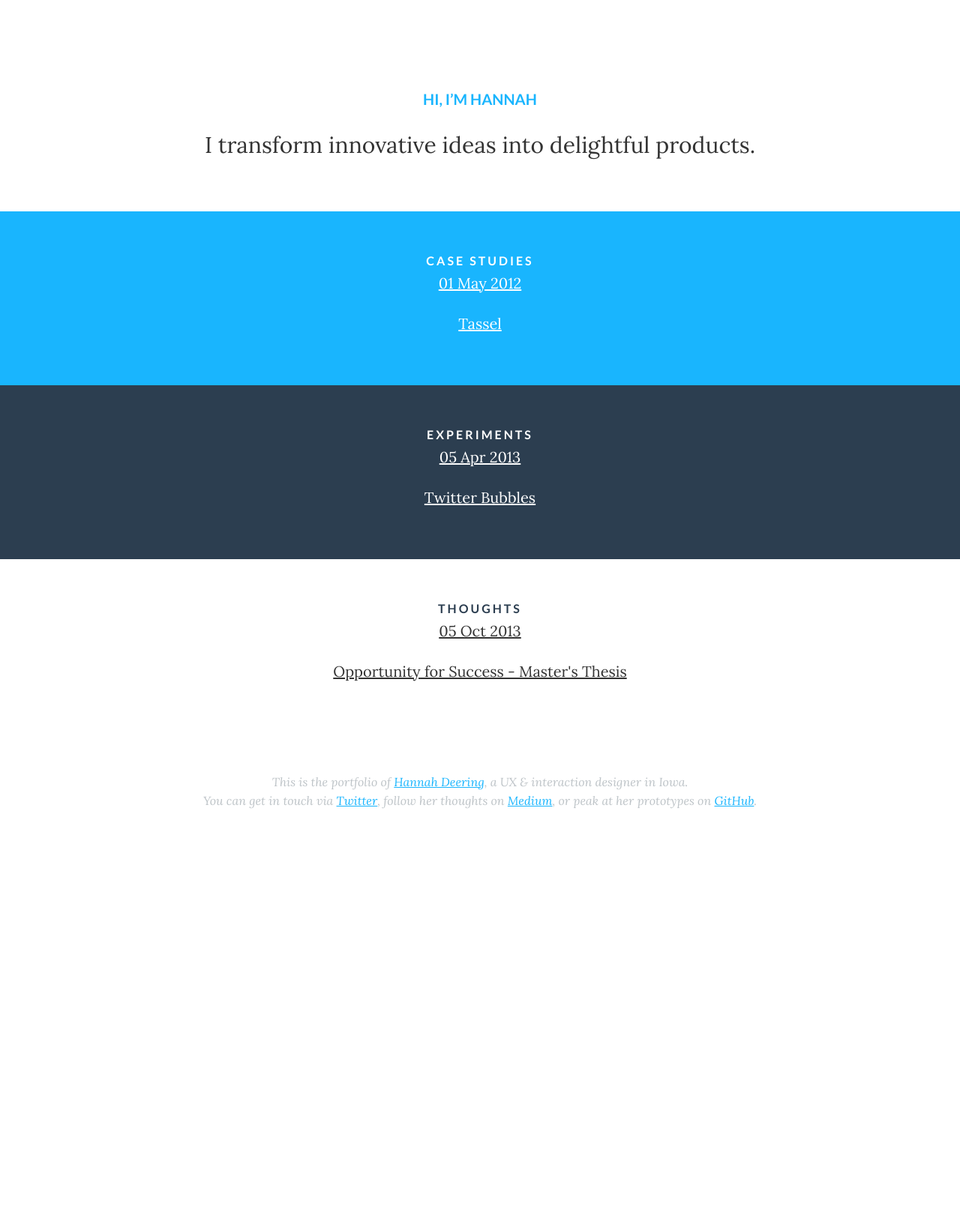
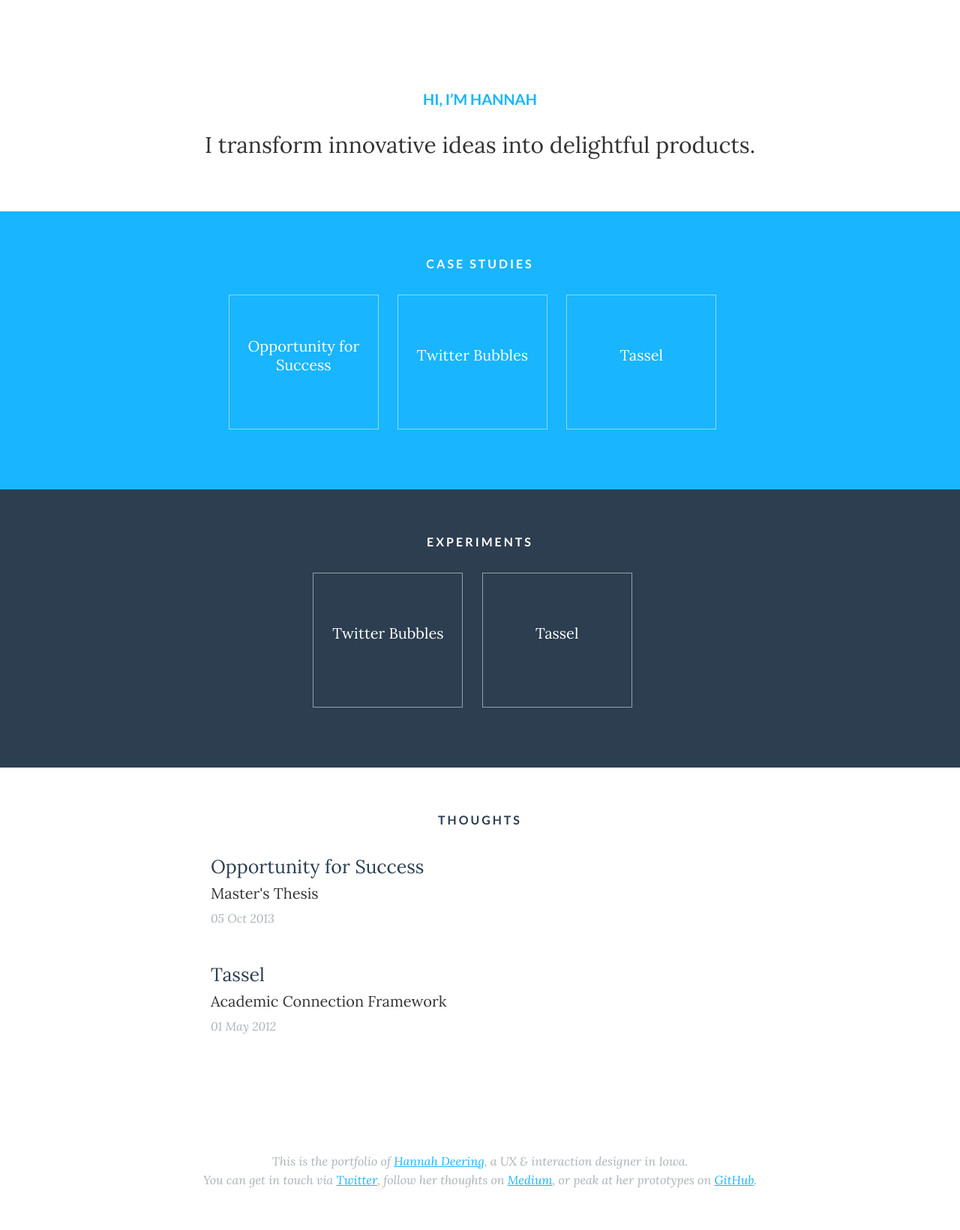
Before and after one commit to hannahd/hannahd.github.io, a Jekyll site: the page built from index.html, in a window 1280 px wide. Shown: the whole page at 75% size. Built offline with Jekyll 4.4.1, drawn with Linux system fonts in a browser that asks for light colours; before the commit the page ends 1135 px from its top, so only the background shows below that.

Commit message:
Added styling to posts on front page

```diff
--- a/_layouts/default.html
+++ b/_layouts/default.html
@@ -4,7 +4,7 @@
 <!--[if IE 8]>         <html class="no-js lt-ie9"> <![endif]-->
 <!--[if gt IE 8]><!--> <html class="no-js"> <!--<![endif]-->
   <head>
-      <title>{{ site.name }} }}</title>
+      <title>{{ site.name }}</title>
       <meta charset="utf-8">
       <meta http-equiv="X-UA-Compatible" content="IE=edge,chrome=1">
       <meta http-equiv="content-language" content="en-gb" />
--- a/_posts/2012-05-01-tassel.markdown
+++ b/_posts/2012-05-01-tassel.markdown
@@ -1,8 +1,9 @@
 ---
 layout: post
 title:  "Tassel"
+tagline: "Academic Connection Framework"
 date:   2012-05-01 20:48:46
-category: project
+categories: project experiment blog
 tags: webdev projects featured
 ---
 
--- a/_posts/2013-04-05-twitter-bubbles.markdown
+++ b/_posts/2013-04-05-twitter-bubbles.markdown
@@ -1,8 +1,9 @@
 ---
 layout: post
 title:  "Twitter Bubbles"
+tagline: "Emphasizing Quieter Voices"
 date:   2013-04-05 20:48:46
-category: experiment
+categories: project experiment
 tags: webdev projects featured
 ---
 
--- a/_posts/2013-05-05-opportunity-for-success.markdown
+++ b/_posts/2013-05-05-opportunity-for-success.markdown
@@ -1,8 +1,9 @@
 ---
 layout: post
-title:  "Opportunity for Success - Master's Thesis"
+title:  "Opportunity for Success"
+tagline: "Master's Thesis"
 date:   2013-10-05 20:48:46
-category: blog
+categories: project blog
 tags: writing projects featured
 ---
 
--- a/css/main.css
+++ b/css/main.css
@@ -348,7 +348,10 @@ td,
 th {
   padding: 0; }
 
-header, footer, #case-studies, #experiments, #thoughts {
+.features li a, .features li a small, .posts li a {
+  transition: all .3s ease; }
+
+header, footer {
   padding-left: 2em;
   padding-right: 2em;
   padding-top: 2em;
@@ -367,7 +370,7 @@ html {
 
 body {
   font: 1.25em "Lora", Georgia, serif;
-  color: #333333;
+  color: #333;
   text-rendering: optimizeLegibility;
   -webkit-font-smoothing: antialiased;
   background-color: white;
@@ -433,7 +436,7 @@ ol li {
 a {
   color: #19b5fe; }
   a:hover {
-    color: #333333; }
+    color: #333; }
 
 @font-face {
   font-family: 'icomoon';
@@ -467,7 +470,7 @@ a {
   border: 1px solid #e0e1e6;
   border-radius: 3px;
   padding: 1em 1em;
-  background-color: #fafafa;
+  background-color: rgba(250, 250, 250, 0.12);
   font-size: 80%;
   margin: 2em auto;
   overflow: scroll;
@@ -479,15 +482,15 @@ code {
   line-height: 1.5; }
 
 .highlight .c {
-  color: #586e75; }
+  color: #586E75; }
 
 /* Comment */
 .highlight .err {
-  color: #93a1a1; }
+  color: #93A1A1; }
 
 /* Error */
 .highlight .g {
-  color: #93a1a1; }
+  color: #93A1A1; }
 
 /* Generic */
 .highlight .k {
@@ -495,11 +498,11 @@ code {
 
 /* Keyword */
 .highlight .l {
-  color: #93a1a1; }
+  color: #93A1A1; }
 
 /* Literal */
 .highlight .n {
-  color: #93a1a1; }
+  color: #93A1A1; }
 
 /* Name */
 .highlight .o {
@@ -507,15 +510,15 @@ code {
 
 /* Operator */
 .highlight .x {
-  color: #cb4b16; }
+  color: #CB4B16; }
 
 /* Other */
 .highlight .p {
-  color: #93a1a1; }
+  color: #93A1A1; }
 
 /* Punctuation */
 .highlight .cm {
-  color: #586e75; }
+  color: #586E75; }
 
 /* Comment.Multiline */
 .highlight .cp {
@@ -523,7 +526,7 @@ code {
 
 /* Comment.Preproc */
 .highlight .c1 {
-  color: #586e75; }
+  color: #586E75; }
 
 /* Comment.Single */
 .highlight .cs {
@@ -531,7 +534,7 @@ code {
 
 /* Comment.Special */
 .highlight .gd {
-  color: #2aa198; }
+  color: #2AA198; }
 
 /* Generic.Deleted */
 .highlight .ge {
@@ -540,11 +543,11 @@ code {
 
 /* Generic.Emph */
 .highlight .gr {
-  color: #dc322f; }
+  color: #DC322F; }
 
 /* Generic.Error */
 .highlight .gh {
-  color: #cb4b16; }
+  color: #CB4B16; }
 
 /* Generic.Heading */
 .highlight .gi {
@@ -552,11 +555,11 @@ code {
 
 /* Generic.Inserted */
 .highlight .go {
-  color: #93a1a1; }
+  color: #93A1A1; }
 
 /* Generic.Output */
 .highlight .gp {
-  color: #93a1a1; }
+  color: #93A1A1; }
 
 /* Generic.Prompt */
 .highlight .gs {
@@ -565,19 +568,19 @@ code {
 
 /* Generic.Strong */
 .highlight .gu {
-  color: #cb4b16; }
+  color: #CB4B16; }
 
 /* Generic.Subheading */
 .highlight .gt {
-  color: #93a1a1; }
+  color: #93A1A1; }
 
 /* Generic.Traceback */
 .highlight .kc {
-  color: #cb4b16; }
+  color: #CB4B16; }
 
 /* Keyword.Constant */
 .highlight .kd {
-  color: #268bd2; }
+  color: #268BD2; }
 
 /* Keyword.Declaration */
 .highlight .kn {
@@ -589,79 +592,79 @@ code {
 
 /* Keyword.Pseudo */
 .highlight .kr {
-  color: #268bd2; }
+  color: #268BD2; }
 
 /* Keyword.Reserved */
 .highlight .kt {
-  color: #dc322f; }
+  color: #DC322F; }
 
 /* Keyword.Type */
 .highlight .ld {
-  color: #93a1a1; }
+  color: #93A1A1; }
 
 /* Literal.Date */
 .highlight .m {
-  color: #2aa198; }
+  color: #2AA198; }
 
 /* Literal.Number */
 .highlight .s {
-  color: #2aa198; }
+  color: #2AA198; }
 
 /* Literal.String */
 .highlight .na {
-  color: #93a1a1; }
+  color: #93A1A1; }
 
 /* Name.Attribute */
 .highlight .nb {
-  color: #b58900; }
+  color: #B58900; }
 
 /* Name.Builtin */
 .highlight .nc {
-  color: #268bd2; }
+  color: #268BD2; }
 
 /* Name.Class */
 .highlight .no {
-  color: #cb4b16; }
+  color: #CB4B16; }
 
 /* Name.Constant */
 .highlight .nd {
-  color: #268bd2; }
+  color: #268BD2; }
 
 /* Name.Decorator */
 .highlight .ni {
-  color: #cb4b16; }
+  color: #CB4B16; }
 
 /* Name.Entity */
 .highlight .ne {
-  color: #cb4b16; }
+  color: #CB4B16; }
 
 /* Name.Exception */
 .highlight .nf {
-  color: #268bd2; }
+  color: #268BD2; }
 
 /* Name.Function */
 .highlight .nl {
-  color: #93a1a1; }
+  color: #93A1A1; }
 
 /* Name.Label */
 .highlight .nn {
-  color: #93a1a1; }
+  color: #93A1A1; }
 
 /* Name.Namespace */
 .highlight .nx {
-  color: #555555; }
+  color: #555; }
 
 /* Name.Other */
 .highlight .py {
-  color: #93a1a1; }
+  color: #93A1A1; }
 
 /* Name.Property */
 .highlight .nt {
-  color: #268bd2; }
+  color: #268BD2; }
 
 /* Name.Tag */
 .highlight .nv {
-  color: #268bd2; }
+  color: #268BD2; }
 
 /* Name.Variable */
 .highlight .ow {
@@ -669,87 +672,87 @@ code {
 
 /* Operator.Word */
 .highlight .w {
-  color: #93a1a1; }
+  color: #93A1A1; }
 
 /* Text.Whitespace */
 .highlight .mf {
-  color: #2aa198; }
+  color: #2AA198; }
 
 /* Literal.Number.Float */
 .highlight .mh {
-  color: #2aa198; }
+  color: #2AA198; }
 
 /* Literal.Number.Hex */
 .highlight .mi {
-  color: #2aa198; }
+  color: #2AA198; }
 
 /* Literal.Number.Integer */
 .highlight .mo {
-  color: #2aa198; }
+  color: #2AA198; }
 
 /* Literal.Number.Oct */
 .highlight .sb {
-  color: #586e75; }
+  color: #586E75; }
 
 /* Literal.String.Backtick */
 .highlight .sc {
-  color: #2aa198; }
+  color: #2AA198; }
 
 /* Literal.String.Char */
 .highlight .sd {
-  color: #93a1a1; }
+  color: #93A1A1; }
 
 /* Literal.String.Doc */
 .highlight .s2 {
-  color: #2aa198; }
+  color: #2AA198; }
 
 /* Literal.String.Double */
 .highlight .se {
-  color: #cb4b16; }
+  color: #CB4B16; }
 
 /* Literal.String.Escape */
 .highlight .sh {
-  color: #93a1a1; }
+  color: #93A1A1; }
 
 /* Literal.String.Heredoc */
 .highlight .si {
-  color: #2aa198; }
+  color: #2AA198; }
 
 /* Literal.String.Interpol */
 .highlight .sx {
-  color: #2aa198; }
+  color: #2AA198; }
 
 /* Literal.String.Other */
 .highlight .sr {
-  color: #dc322f; }
+  color: #DC322F; }
 
 /* Literal.String.Regex */
 .highlight .s1 {
-  color: #2aa198; }
+  color: #2AA198; }
 
 /* Literal.String.Single */
 .highlight .ss {
-  color: #2aa198; }
+  color: #2AA198; }
 
 /* Literal.String.Symbol */
 .highlight .bp {
-  color: #268bd2; }
+  color: #268BD2; }
 
 /* Name.Builtin.Pseudo */
 .highlight .vc {
-  color: #268bd2; }
+  color: #268BD2; }
 
 /* Name.Variable.Class */
 .highlight .vg {
-  color: #268bd2; }
+  color: #268BD2; }
 
 /* Name.Variable.Global */
 .highlight .vi {
-  color: #268bd2; }
+  color: #268BD2; }
 
 /* Name.Variable.Instance */
 .highlight .il {
-  color: #2aa198; }
+  color: #2AA198; }
 
 /* Literal.Number.Integer.Long */
 header {
@@ -773,16 +776,14 @@ footer {
   text-align: center;
   font-size: .8em;
   font-style: italic;
-  color: #bdc3c7; }
+  color: #aab2b7; }
 
-#case-studies h4, #case-studies h5, #case-studies h6, #experiments h4, #experiments h5, #experiments h6, #thoughts h4, #thoughts h5, #thoughts h6 {
-  color: white;
-  text-align: center; }
-#case-studies ul li, #experiments ul li, #thoughts ul li {
-  list-style: none; }
-  #case-studies ul li a, #experiments ul li a, #thoughts ul li a {
+#case-studies, #experiments, #thoughts {
+  padding: 3em 2em; }
+  #case-studies h4, #case-studies h5, #case-studies h6, #experiments h4, #experiments h5, #experiments h6, #thoughts h4, #thoughts h5, #thoughts h6 {
     color: white;
-    text-align: center; }
+    text-align: center;
+    margin: 0 0 2em; }
 
 #case-studies {
   background: #19b5fe; }
@@ -792,8 +793,64 @@ footer {
 
 #thoughts h4, #thoughts h5, #thoughts h6 {
   color: #2c3e50; }
-#thoughts ul li a {
-  color: #333333; }
+
+.features {
+  text-align: center; }
+  .features li {
+    display: inline-block;
+    border: 1px solid rgba(255, 255, 255, 0.5);
+    width: 10em;
+    height: 9em;
+    list-style: none;
+    margin-right: 1em;
+    margin-bottom: 1em; }
+    .features li a {
+      color: white;
+      text-align: center;
+      text-decoration: none;
+      height: 100%;
+      width: 100%;
+      display: block;
+      line-height: 9em; }
+      .features li a small {
+        opacity: 0;
+        font: 0.625em "Lato", "Helvetica Neue", Arial, sans-serif; }
+      .features li a:hover {
+        background: rgba(250, 250, 250, 0.12); }
+        .features li a:hover small {
+          opacity: .8; }
+      .features li a p {
+        margin: 0;
+        display: inline-block;
+        vertical-align: middle;
+        line-height: normal; }
+
+.posts {
+  width: 36em;
+  margin: 0 auto; }
+  .posts li {
+    display: block;
+    text-align: left;
+    border: 1px solid rgba(255, 255, 255, 0.5);
+    width: 100%;
+    list-style: none;
+    margin: 0.5em 0 2em; }
+    .posts li a {
+      text-decoration: none;
+      display: inline-block;
+      font-size: 1.25em;
+      color: #2c3e50; }
+      .posts li a:hover {
+        color: #19b5fe; }
+    .posts li p {
+      margin: 0; }
+      .posts li p.description {
+        font-size: 1em; }
+      .posts li p.time {
+        padding-top: 0.3em;
+        font-style: italic;
+        font-size: .8em;
+        color: #aab2b7; }
 
 /*.posts {
   overflow: hidden;
@@ -1004,3 +1061,5 @@ footer {
 #prev:hover .nav-title,
 #next:hover .nav-title {
   display: inline; }
+
+/*# sourceMappingURL=main.css.map */
--- a/index.html
+++ b/index.html
@@ -10,16 +10,11 @@ title: Homepage
 
 <div id="case-studies">
     <h4>Case Studies</h4>
-    <ul class="posts">
+    <ul class="features">
         {% for post in site.categories.project %}
         <li itemscope itemtype="http://schema.org/BlogPosting">
             <a href="{{ site.baseurl }}{{ post.url }}" itemprop="url">
-                <div class="p-wrap">
-                    <time datetime="{{ post.date | date_to_xmlschema }}" itemprop="datePublished">
-                        {{ post.date | date_to_string }}
-                    </time>
-                    <p itemprop="name headline">{{ post.title }}</p>
-                </div>
+                    <p itemprop="name headline">{{ post.title }} <small><br/>{{ post.tagline }}</small></p>
             </a>
         </li>
         {% endfor %}
@@ -28,16 +23,10 @@ title: Homepage
 
 <div id="experiments">
     <h4>Experiments</h4>
-    <ul class="posts">
+    <ul class="features">
         {% for post in site.categories.experiment %}
         <li itemscope itemtype="http://schema.org/BlogPosting">
-            <a href="{{ site.baseurl }}{{ post.url }}" itemprop="url">
-                <div class="p-wrap">
-                    <time datetime="{{ post.date | date_to_xmlschema }}" itemprop="datePublished">
-                        {{ post.date | date_to_string }}
-                    </time>
-                    <p itemprop="name headline">{{ post.title }}</p>
-                </div>
+            <a href="{{ site.baseurl }}{{ post.url }}" itemprop="url"><p itemprop="name headline">{{ post.title }}<small><br/>{{ post.tagline }}</small></p>
             </a>
         </li>
         {% endfor %}
@@ -50,14 +39,11 @@ title: Homepage
     <ul class="posts">
         {% for post in site.categories.blog %}
         <li itemscope itemtype="http://schema.org/BlogPosting">
-            <a href="{{ site.baseurl }}{{ post.url }}" itemprop="url">
-                <div class="p-wrap">
-                    <time datetime="{{ post.date | date_to_xmlschema }}" itemprop="datePublished">
+            <a href="{{ site.baseurl }}{{ post.url }}" itemprop="url"><p itemprop="name headline">{{ post.title }}</p></a>
+            <p class="description">{{ post.tagline }}</p>
+            <p class="time"><time datetime="{{ post.date | date_to_xmlschema }}" itemprop="datePublished">
                         {{ post.date | date_to_string }}
-                    </time>
-                    <p itemprop="name headline">{{ post.title }}</p>
-                </div>
-            </a>
+                    </time></p>
         </li>
         {% endfor %}
     </ul>
```
Also changed, not shown: _scss/base/_variables.scss (+6 -3 lines), _scss/main.scss (+1 -6 lines), _scss/pages/_home.scss (+89 -13 lines), 1 other file.
